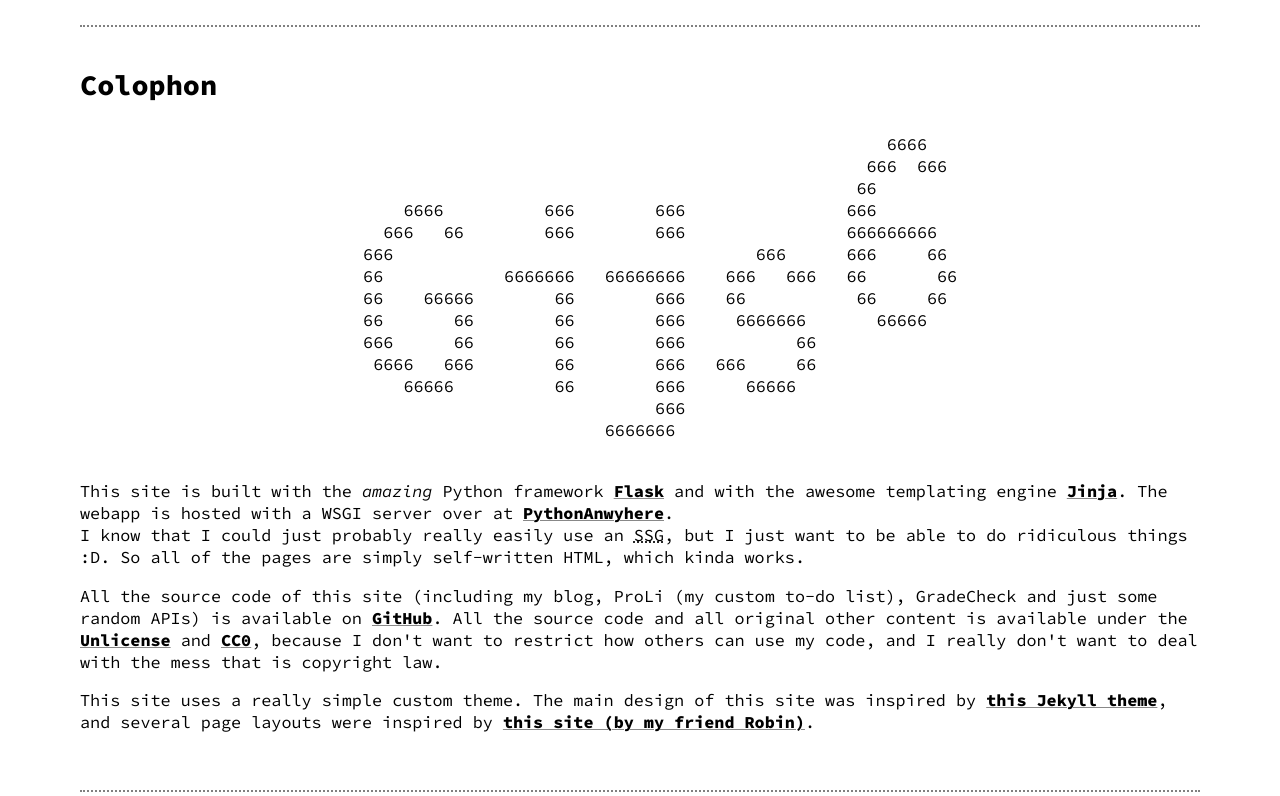
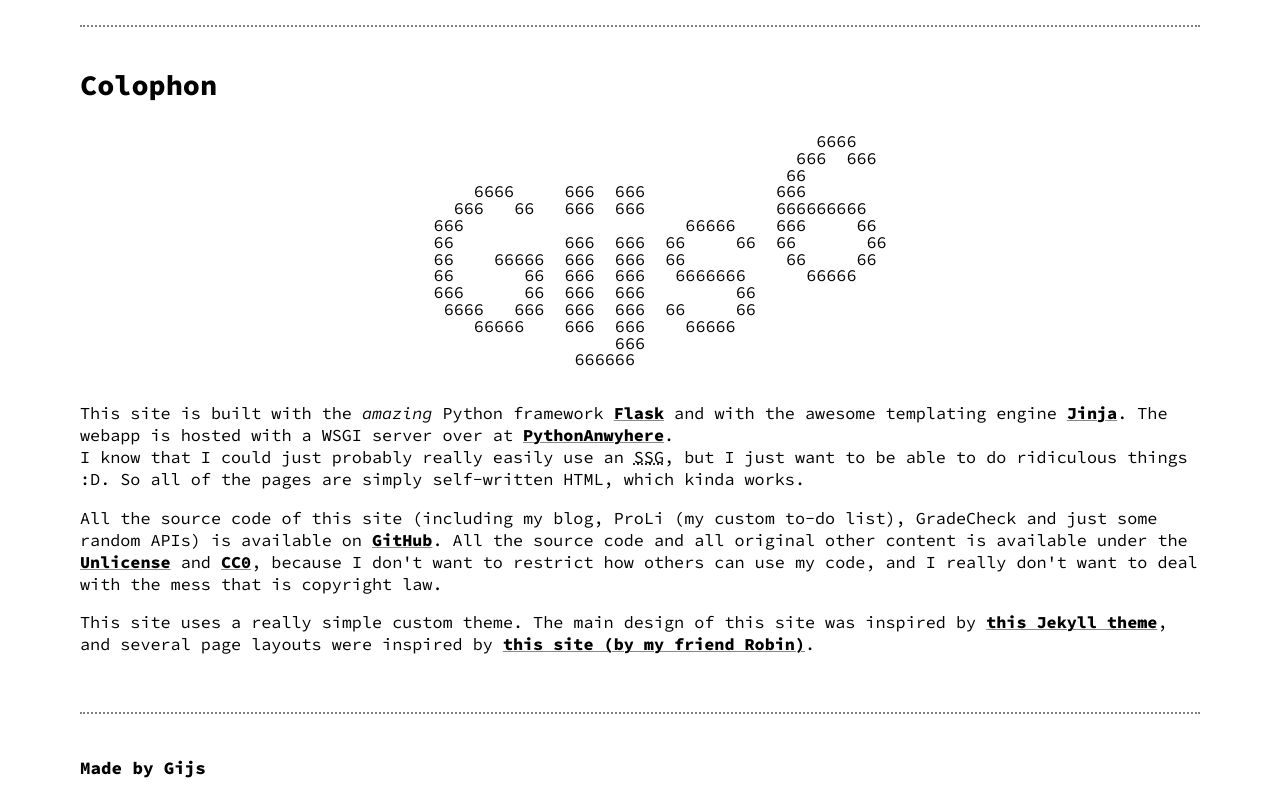
Before and after one commit to m1kadev/gijs6.nl, a Flask app: page /colophon in a window 1280 px wide. Shown: the part 55-851 px from the top of the page. Run offline with Flask 3, Linux system fonts and the light colour scheme; parts of the project's set-up code (start-up, migrations or seed data) failed here and were passed over; some libraries are stand-ins or nearby versions.

Commit message:
Colophon: new ASCII art

```diff
--- a/templates/colophon.html
+++ b/templates/colophon.html
@@ -7,6 +7,7 @@
         pre {
             margin: auto;
             width: min-content;
+            line-height: 1;
         }
 
         p {
@@ -21,20 +22,20 @@
         <h1>Colophon</h1>
     </div>
     <pre id="logo-ascii">
-                                                        6666
-                                                      666  666
-                                                     66
-        6666          666        666                666
-      666   66        666        666                666666666
-    666                                    666      666     66
-    66            6666666   66666666    666   666   66       66
-    66    66666        66        666    66           66     66
-    66       66        66        666     6666666       66666
-    666      66        66        666           66
-     6666   666        66        666   666     66
-        66666          66        666      66666
-                                 666
-                            6666666
+                                          6666
+                                        666  666
+                                       66
+        6666     666  666             666
+      666   66   666  666             666666666
+    666                      66666    666     66
+    66           666  666  66     66  66       66
+    66    66666  666  666  66          66     66
+    66       66  666  666   6666666      66666
+    666      66  666  666         66
+     6666   666  666  666  66     66
+        66666    666  666    66666
+                      666
+                  666666
     </pre>
     <p>This site is built with the <em>amazing</em> Python framework <a href="https://github.com/pallets/flask" target="_blank">Flask</a> and with the awesome templating engine <a href="https://github.com/pallets/jinja" target="_blank">Jinja</a>. The webapp is hosted with a WSGI server over at <a href="https://eu.pythonanywhere.com/" target="_blank">PythonAnwyhere</a>.<br>
     I know that I could just probably really easily use an <abbr title="static site generator">SSG</abbr>, but I just want to be able to do ridiculous things :D. So all of the pages are simply self-written HTML, which kinda works.</p>
```
